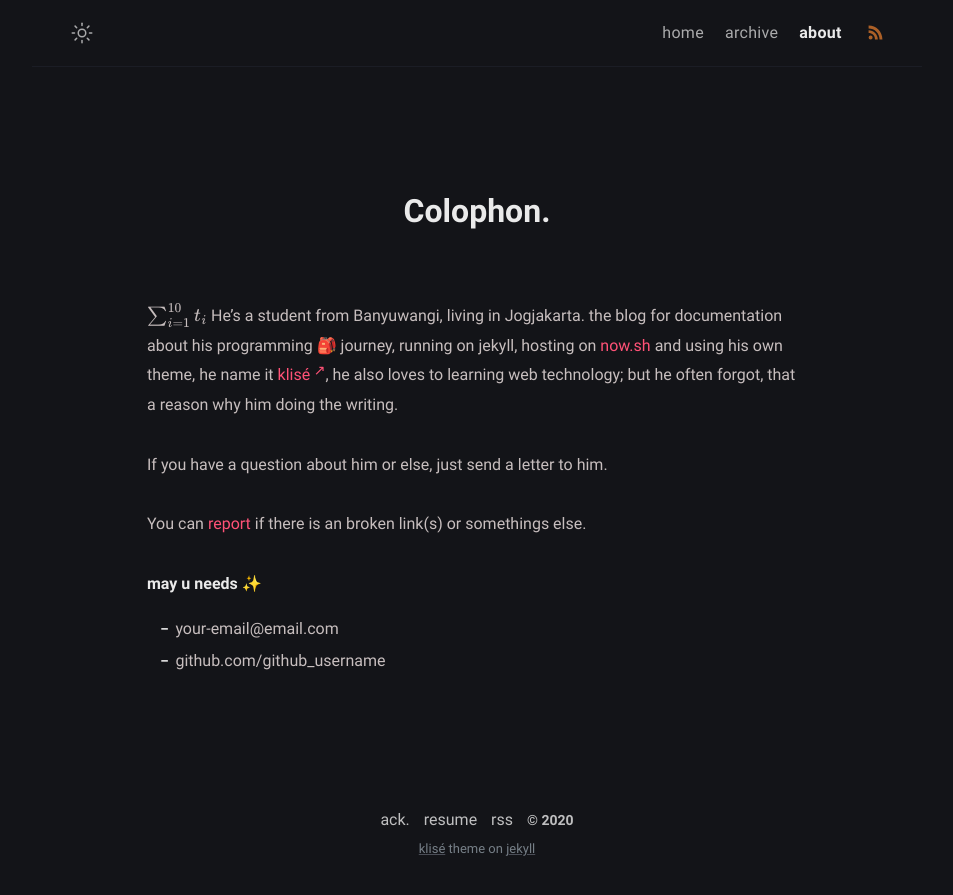
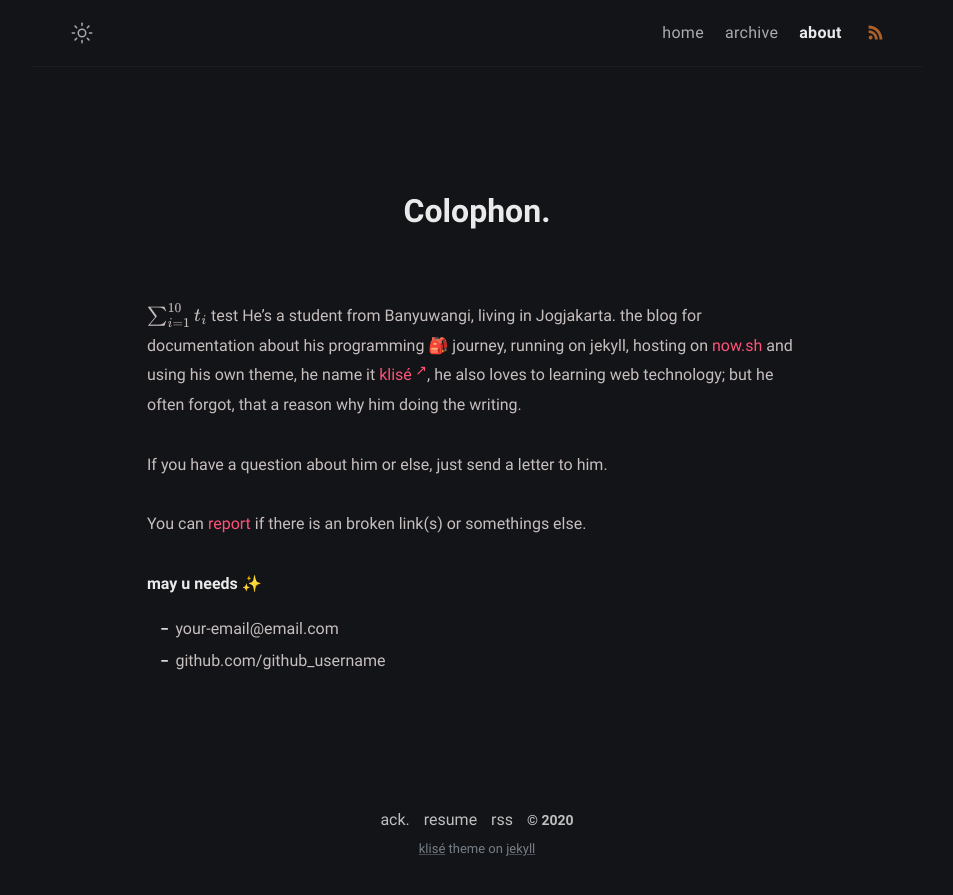
Before and after one commit to r0t0r/r0t0r.github.io, a Jekyll site: the page built from about.md, in a window 1280 px wide. Shown: the top 895 px of the page, without its empty margins (163-1116 px from the left). Built offline with Jekyll 4.4.1, drawn with Linux system fonts in a browser that asks for light colours; formulas are drawn with MathJax 3.

Commit message:
Update about.md

```diff
--- a/about.md
+++ b/about.md
@@ -5,7 +5,7 @@ layout: page
 excerpt: Hello peeps, I'm student of computer science from Banyuwangi, living in Jogjakarta. This blog for documentation about my programming journey, running on jekyll, hosting on netlify and using my own simple theme.
 comments: false
 ---
-$$ \sum_{i=1}^{10} t_i $$
+$$ \sum_{i=1}^{10} t_i $$ test
 He's a student from Banyuwangi, living in Jogjakarta. the blog for documentation about his programming 🎒 journey, running on jekyll, hosting on [now.sh](http://now.sh) and using his own theme, he name it <a href="https://github.com/piharpi/jekyll-klise" target="_blank" rel="noopener">klisé</a>, he also loves to learning web technology; but he often forgot, that a reason why him doing the writing.
 
 If you have a question about him or else, just send a letter to him.
```
